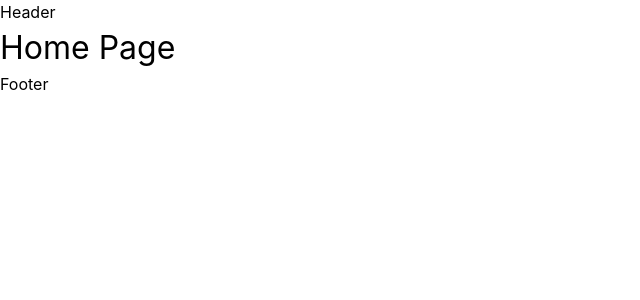
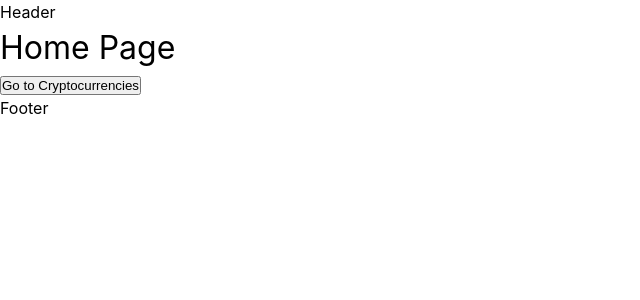
Before and after one commit to duttasuraj93/cryptonator, a Next.js app: page / in a window 1280 px wide. Shown: the top 300 px of the page, without its empty margins (0-640 px from the left). Built offline with nearby package versions, Linux system fonts and the light colour scheme.

Commit message:
chore: add link to cryptopage

```diff
--- a/pages/index.tsx
+++ b/pages/index.tsx
@@ -1,11 +1,15 @@
 import type { NextPage } from 'next'
 import Head from 'next/head'
 import Image from 'next/image'
+import Link from 'next/link'
 import styles from '../styles/Home.module.css'
 
 const Home: NextPage = () => {
   return (
-    <h1>Home Page</h1>
+    <div>
+      <h1>Home Page</h1>
+      <Link href="/cryptocurrencies" ><button>Go to Cryptocurrencies</button></Link>
+    </div>
   )
 }
 
```
